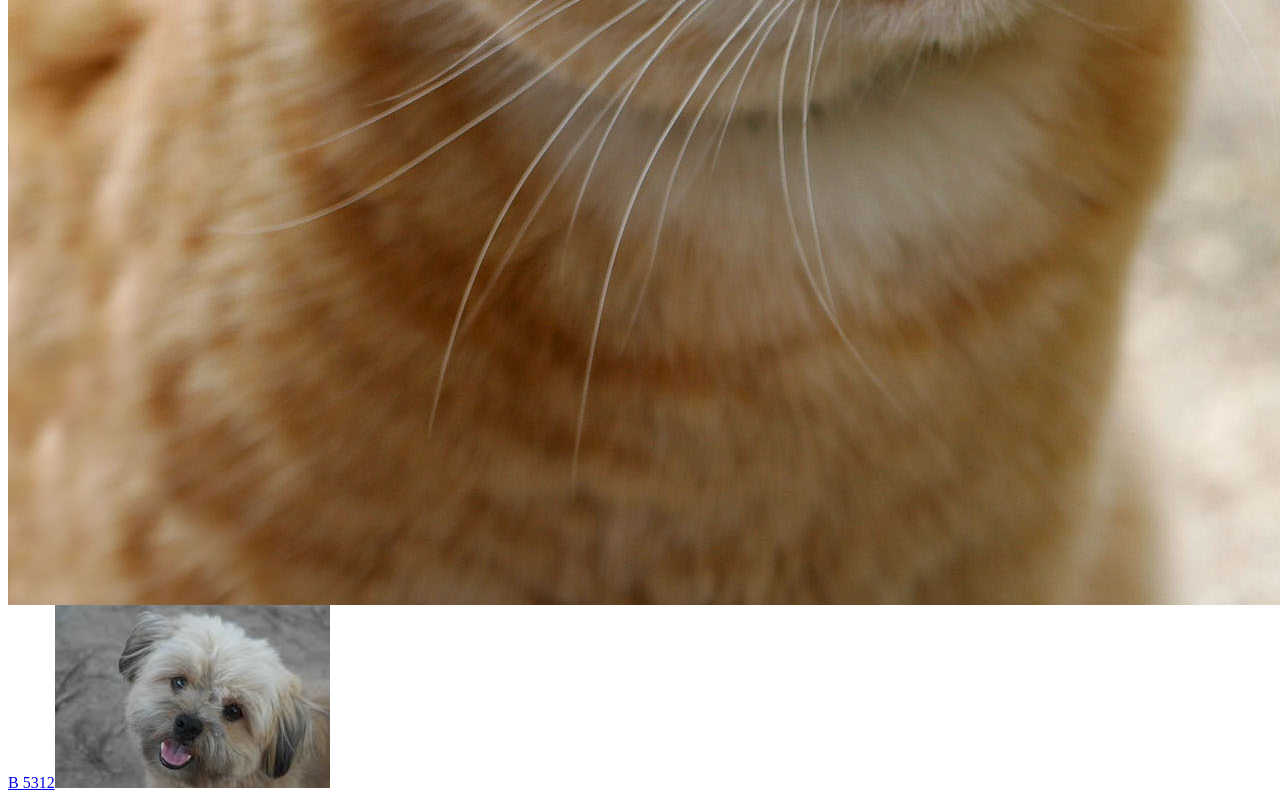
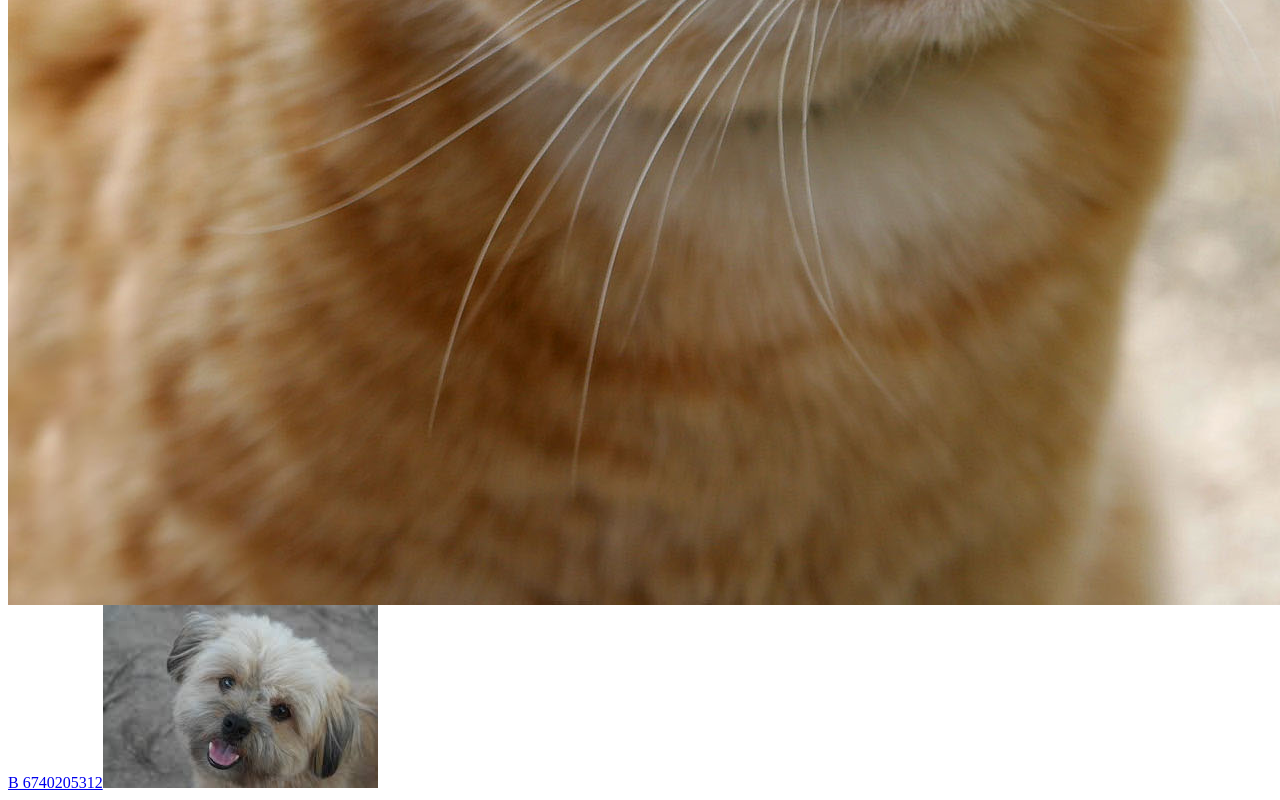
Before and after one commit to bosscop12/Lap3.3, a plain HTML site: page index.html in a window 1280 px wide. Shown: the part 1019-1819 px from the top of the page. Drawn offline with Linux system fonts and the light colour scheme.

Commit message:
Merge branch 'main' of https://github.com/bosscop12/Lap3.3

```diff
--- a/index.html
+++ b/index.html
@@ -1,2 +1,2 @@
-<a href="A.html">A 2491<img src="A.jpg"><br></a>
-<a href="B.html">B 5312<img src="B.jpg"></a>
+<a href="A.html">A 6740202491<img src="A.jpg"><br></a>
+<a href="B.html">B 6740205312<img src="B.jpg"></a>
```
